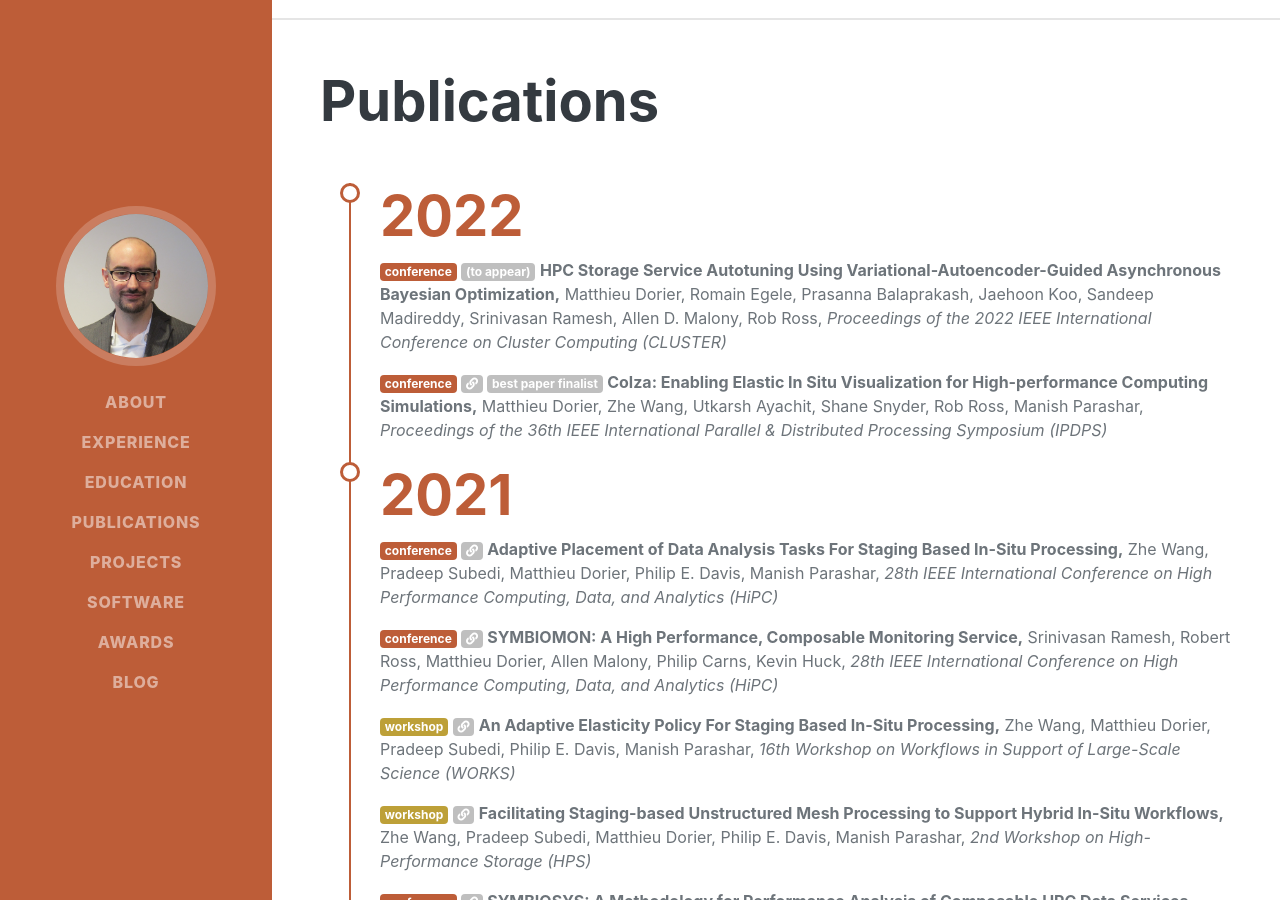
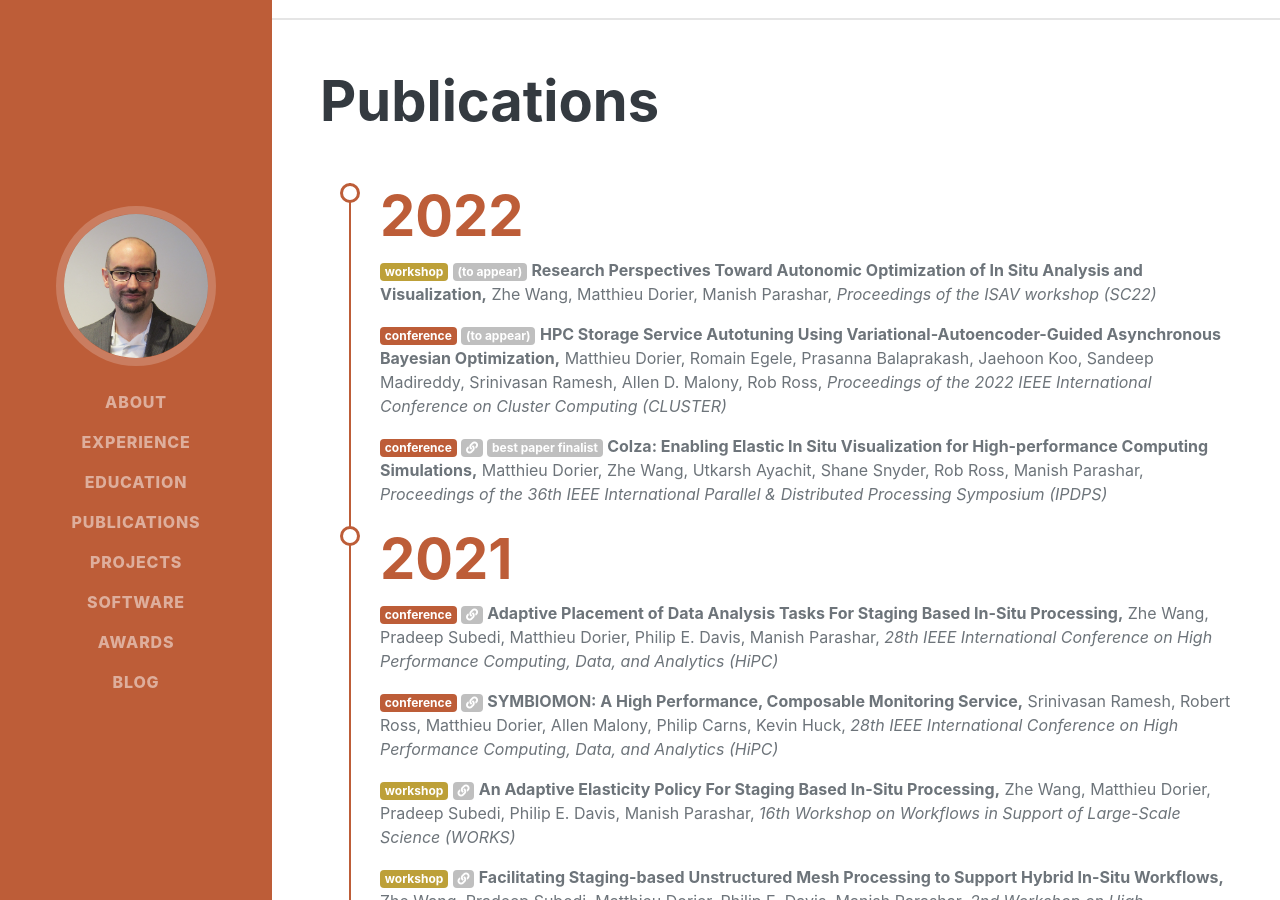
Before and after one commit to mdorier/mdorier.github.io, a Jekyll site: the page built from index.html, in a window 1280 px wide and 900 px high, scrolled down 4227 px. Built offline with Jekyll 4.4.1, drawn with Linux system fonts in a browser that asks for light colours; some web fonts are replaced.

Commit message:
Added ISAV paper

```diff
--- a/_data/biblio.yml
+++ b/_data/biblio.yml
@@ -1,3 +1,10 @@
+- title: "Research Perspectives Toward Autonomic Optimization of In Situ Analysis and Visualization"
+  authors: Zhe Wang, Matthieu Dorier, Manish Parashar
+  type: workshop
+  venue: Proceedings of the ISAV workshop (SC22)
+  year: 2022
+  url:
+
 - title: "HPC Storage Service Autotuning Using Variational-Autoencoder-Guided Asynchronous Bayesian Optimization"
   authors: Matthieu Dorier, Romain Egele, Prasanna Balaprakash, Jaehoon Koo, Sandeep Madireddy, Srinivasan Ramesh, Allen D. Malony, Rob Ross
   type: conference
```
